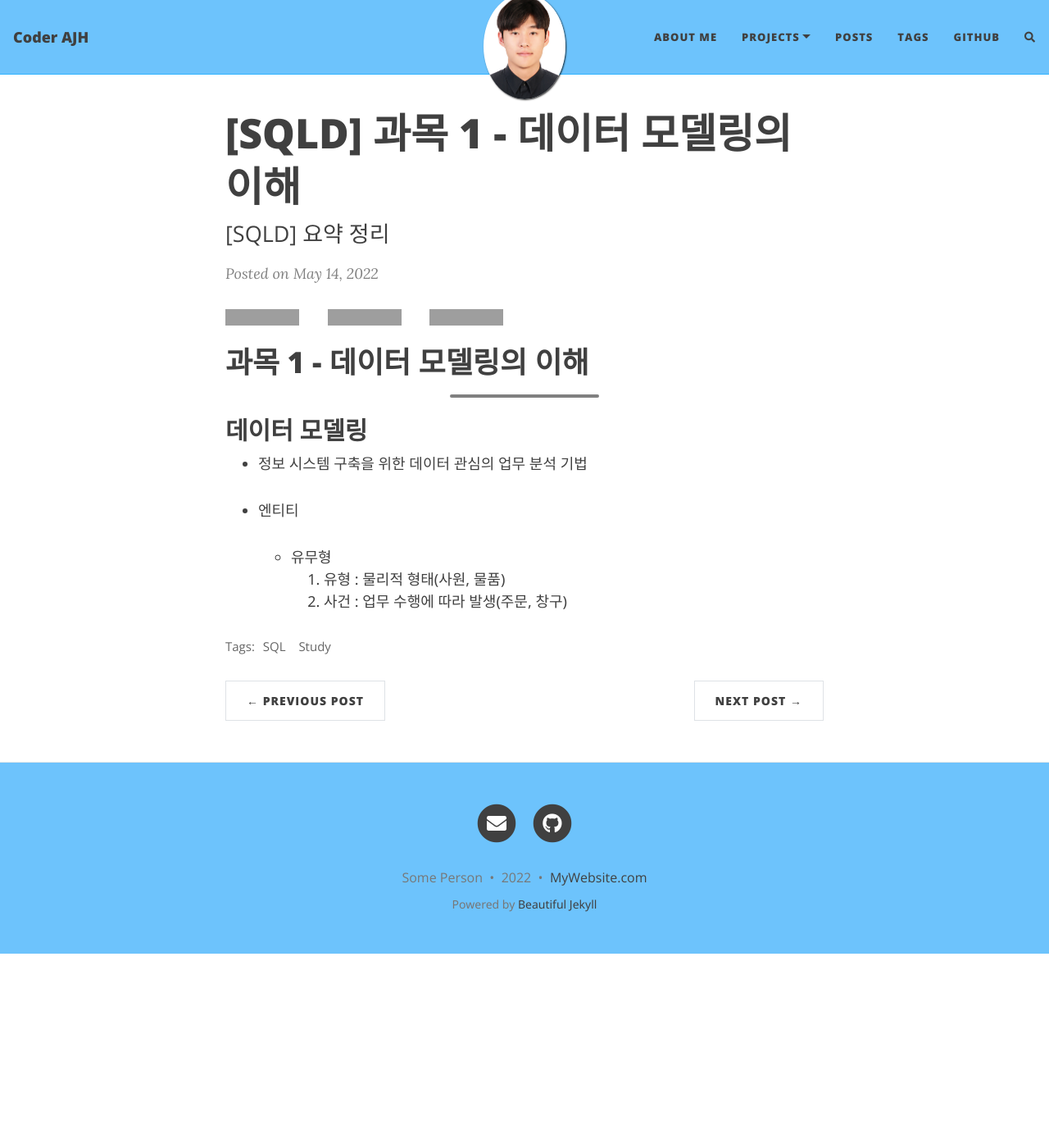
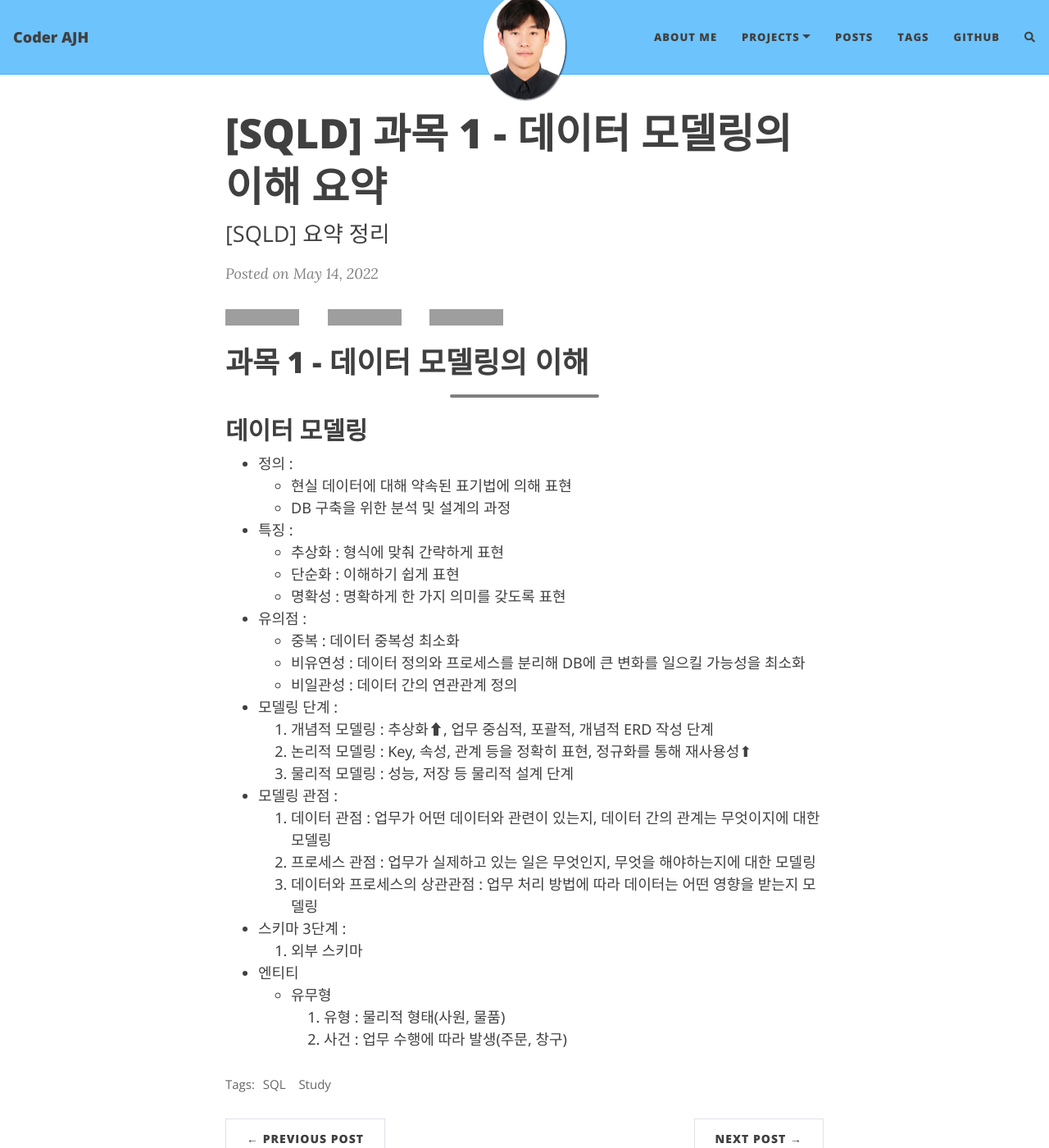
Before and after one commit to junhong625/junhong625.github.io, a Jekyll site: the page built from _posts/2022-05-14-[SQLD] 과목 1 - 데이터 모델링의 이해.md, in a window 1280 px wide and 1400 px high. Shown: the whole window at 82% size. Built offline with Jekyll 4.4.1, drawn with Linux system fonts in a browser that asks for light colours; nearby versions of some CDN libraries; comment, search, counter and statistics services are not loaded; grey boxes are pictures that could not be loaded.

Commit message:
Update 2022-05-14-[SQLD] 과목 1 - 데이터 모델링의 이해.md

```diff
--- a/_posts/2022-05-14-[SQLD] 과목 1 - 데이터 모델링의 이해.md
+++ b/_posts/2022-05-14-[SQLD] 과목 1 - 데이터 모델링의 이해.md
@@ -1,6 +1,6 @@
 ---
 layout : post
-title : '[SQLD] 과목 1 - 데이터 모델링의 이해'
+title : '[SQLD] 과목 1 - 데이터 모델링의 이해 요약'
 subtitle : '[SQLD] 요약 정리'
 gh-repo: junhong625/Study
 gh-badge: [star, fork, follow]
@@ -12,7 +12,38 @@ comments: true
 - - -
 
 ## 데이터 모델링
-- 정보 시스템 구축을 위한 데이터 관심의 업무 분석 기법
+- 정의 :
+    - 현실 데이터에 대해 약속된 표기법에 의해 표현
+    - DB 구축을 위한 분석 및 설계의 과정
+<br>
+
+- 특징 :
+    - 추상화 : 형식에 맞춰 간략하게 표현
+    - 단순화 : 이해하기 쉽게 표현
+    - 명확성 : 명확하게 한 가지 의미를 갖도록 표현
+<br>
+
+- 유의점 :
+    - 중복 : 데이터 중복성 최소화
+    - 비유연성 : 데이터 정의와 프로세스를 분리해 DB에 큰 변화를 일으킬 가능성을 최소화
+    - 비일관성 : 데이터 간의 연관관계 정의
+<br>
+
+- 모델링 단계 :
+    1. 개념적 모델링 : 추상화⬆, 업무 중심적, 포괄적, 개념적 ERD 작성 단계
+    2. 논리적 모델링 : Key, 속성, 관계 등을 정확히 표현, 정규화를 통해 재사용성⬆︎
+    3. 물리적 모델링 : 성능, 저장 등 물리적 설계 단계
+<br>
+
+- 모델링 관점 :
+    1. 데이터 관점 : 업무가 어떤 데이터와 관련이 있는지, 데이터 간의 관계는 무엇이지에 대한 모델링
+    2. 프로세스 관점 : 업무가 실제하고 있는 일은 무엇인지, 무엇을 해야하는지에 대한 모델링
+    3. 데이터와 프로세스의 상관관점 : 업무 처리 방법에 따라 데이터는 어떤 영향을 받는지 모델링
+<br>
+
+- 스키마 3단계 :
+    1. 외부 스키마
+
 
 - 엔티티
     - 유무형
```
